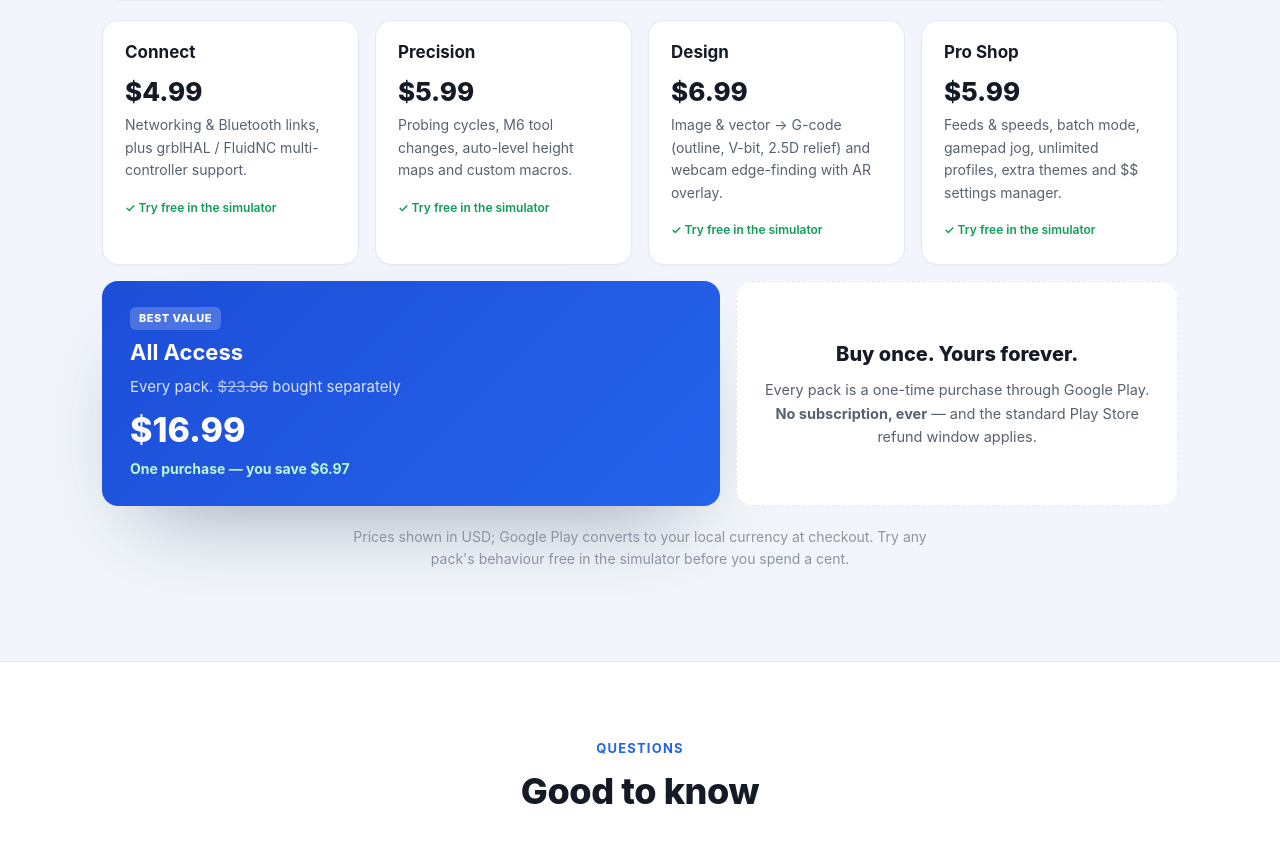
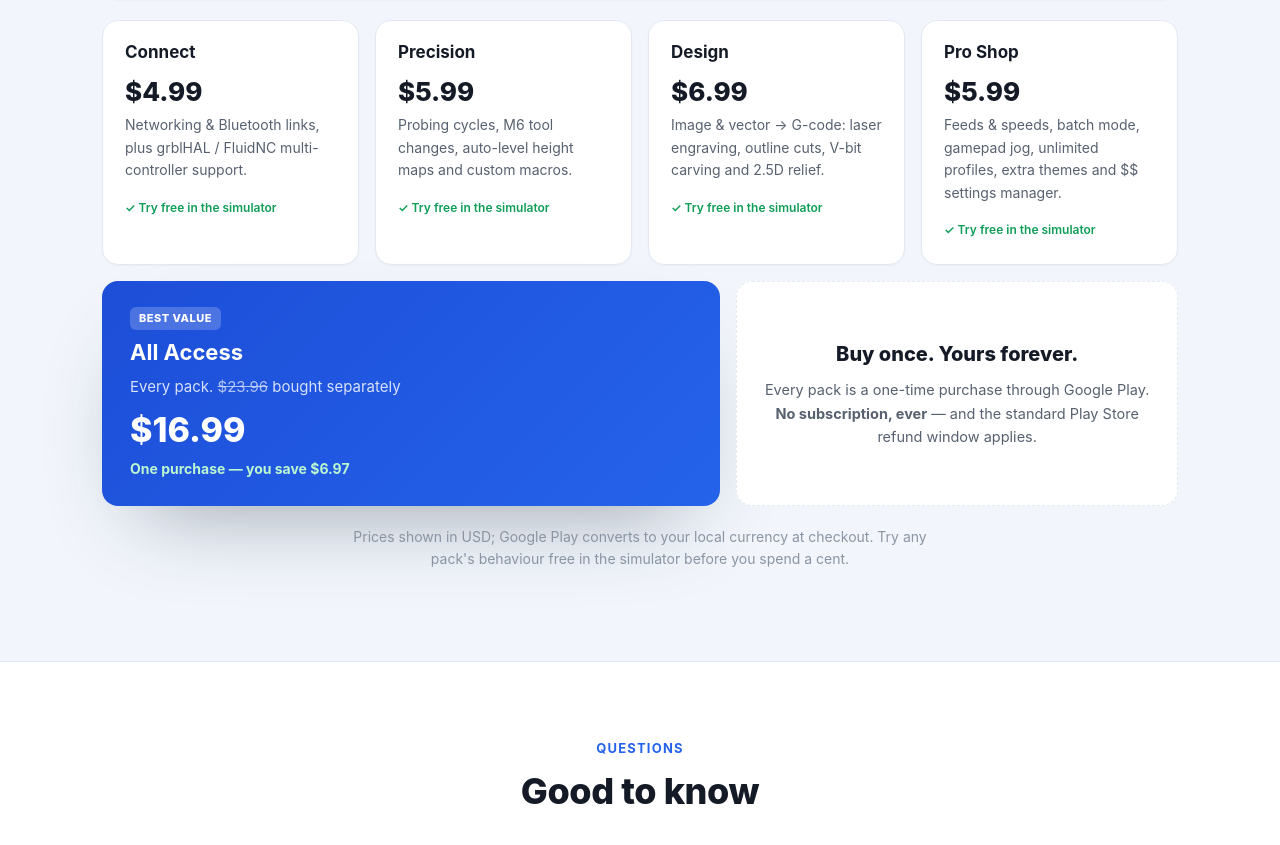
Before and after one commit to sherypanesar/gantry-site, a plain HTML site: page index.html in a window 1280 px wide. Shown: the part 6405-7250 px from the top of the page. Drawn offline with Linux system fonts and the light colour scheme.

Commit message:
site: drop the parked webcam/AR feature from the Design pack card
The camera alignment panel (webcam edge-finding + AR overlay) was parked in 1.0.19,
so the Design pack only sells the image/vector converter now.

Co-Authored-By: Claude Opus 5.5 <noreply@anthropic.com>

```diff
--- a/index.html
+++ b/index.html
@@ -500,7 +500,7 @@
     <div class="price-grid">
       <div class="price reveal"><h3>Connect</h3><div class="amt">$4.99</div><p>Networking &amp; Bluetooth links, plus grblHAL / FluidNC multi-controller support.</p><span class="sim">✓ Try free in the simulator</span></div>
       <div class="price reveal"><h3>Precision</h3><div class="amt">$5.99</div><p>Probing cycles, M6 tool changes, auto-level height maps and custom macros.</p><span class="sim">✓ Try free in the simulator</span></div>
-      <div class="price reveal"><h3>Design</h3><div class="amt">$6.99</div><p>Image &amp; vector → G-code (outline, V-bit, 2.5D relief) and webcam edge-finding with AR overlay.</p><span class="sim">✓ Try free in the simulator</span></div>
+      <div class="price reveal"><h3>Design</h3><div class="amt">$6.99</div><p>Image &amp; vector → G-code: laser engraving, outline cuts, V-bit carving and 2.5D relief.</p><span class="sim">✓ Try free in the simulator</span></div>
       <div class="price reveal"><h3>Pro Shop</h3><div class="amt">$5.99</div><p>Feeds &amp; speeds, batch mode, gamepad jog, unlimited profiles, extra themes and $$ settings manager.</p><span class="sim">✓ Try free in the simulator</span></div>
     </div>
 
```
